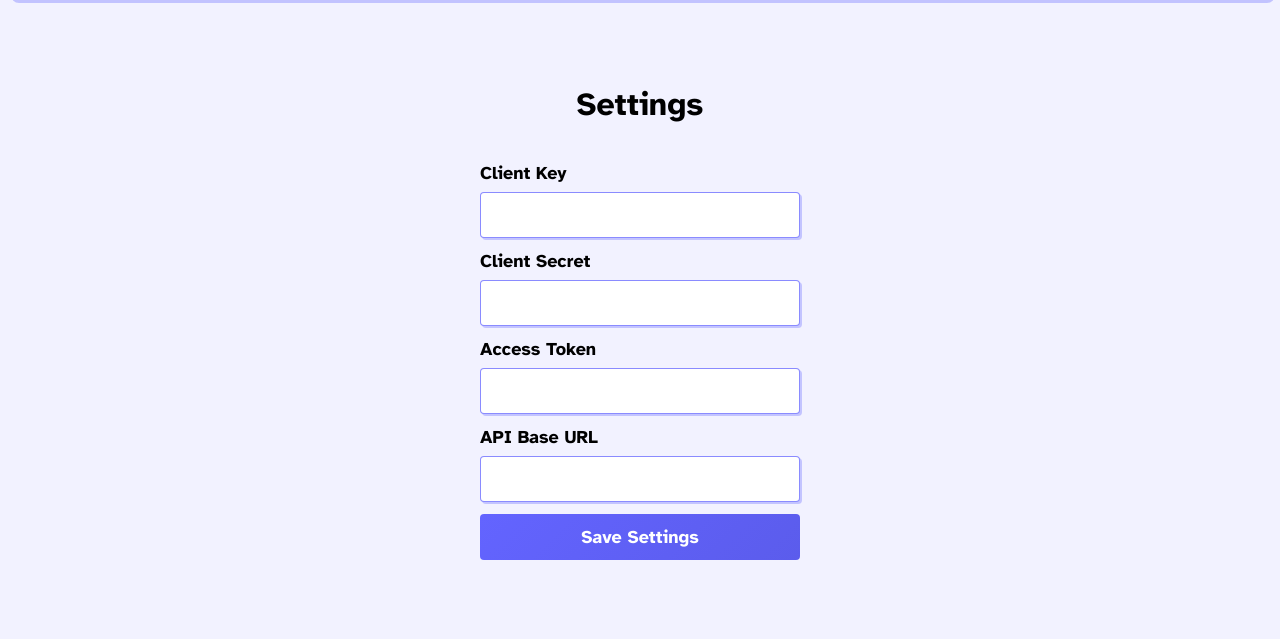
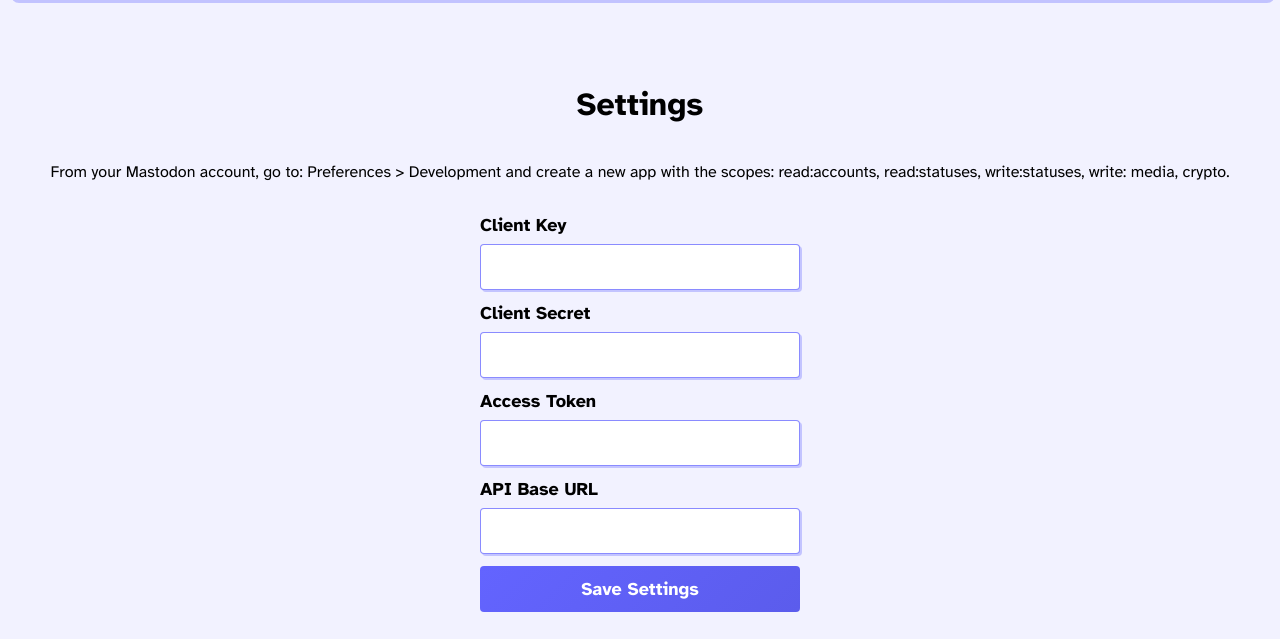
Before and after one commit to scidsg/mastodon-scheduler, a Flask app: template templates/settings.html in a window 1280 px wide. Shown: the part 64-703 px from the top of the page. Run offline with Flask 3, Linux system fonts and the light colour scheme; the template is opened without the code that fills it: values that come from a table or form of the project are taken from there, others are empty; some libraries are stand-ins or nearby versions; some web fonts are replaced.

Commit message:
Update settings.html

```diff
--- a/templates/settings.html
+++ b/templates/settings.html
@@ -37,6 +37,7 @@
         </nav>
     </header>
     <h1>Settings</h1>
+    <p>From your Mastodon account, go to: Preferences > Development and create a new app with the scopes: read:accounts, read:statuses, write:statuses, write: media, crypto.</p>
     {% with messages = get_flashed_messages() %}
       {% if messages %}
         <ul class="flashes">
```
